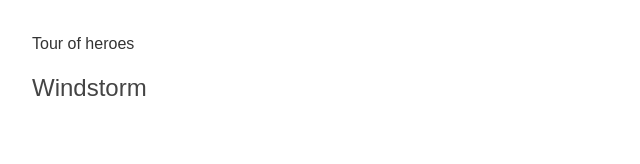
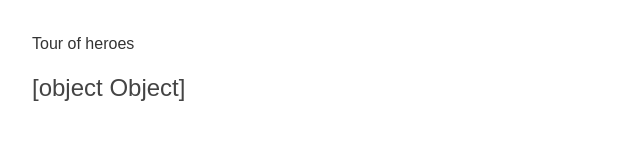
Before and after one commit to abuhanaan/tour-of-heroe, an Angular app: page / in a window 1280 px wide. Shown: the top 164 px of the page, without its empty margins (0-640 px from the left). Built offline with nearby package versions, Linux system fonts and the light colour scheme.

Commit message:
Added Hero interface

```diff
--- a/src/app/components/heroes/heroes.component.ts
+++ b/src/app/components/heroes/heroes.component.ts
@@ -1,4 +1,5 @@
 import { Component } from '@angular/core';
+import { Hero } from 'src/hero';
 
 @Component({
   selector: 'app-heroes',
@@ -6,6 +7,9 @@ import { Component } from '@angular/core';
   styleUrls: ['./heroes.component.css']
 })
 export class HeroesComponent {
-  hero = 'Windstorm';
+  hero: Hero = {
+    id: 1,
+    name: 'Windstorm'
+  }
 
 }
--- /dev/null
+++ b/src/hero.ts
@@ -0,0 +1,4 @@
+export interface Hero {
+    id: number,
+    name: string
+}
```
